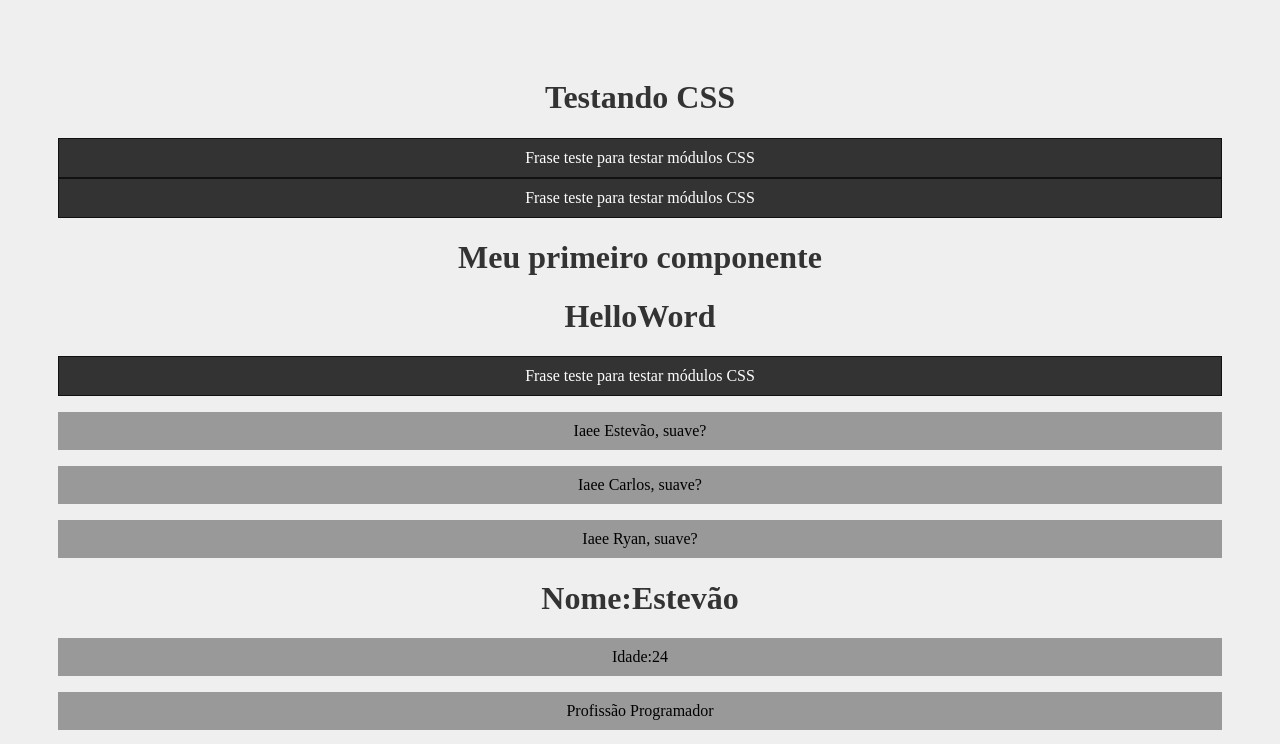
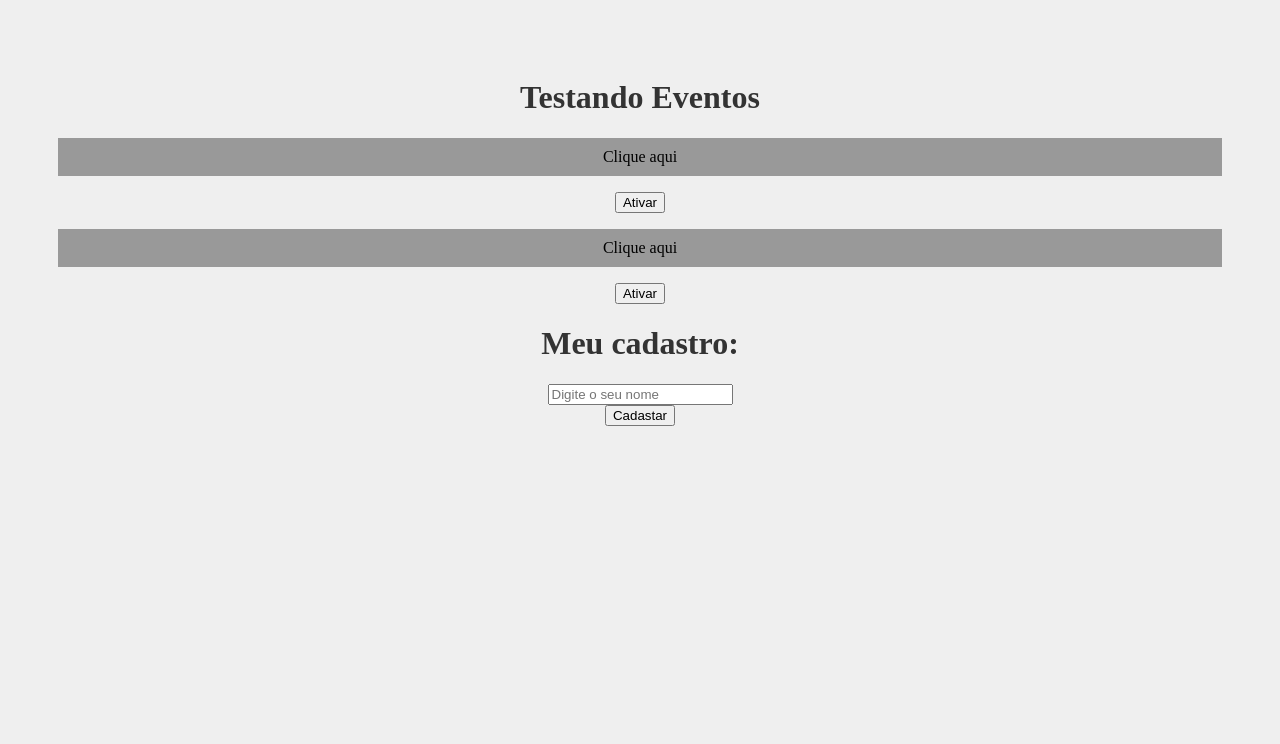
Before and after one commit to estevaosilva7/Learning-ReactJS-2023, a React (Create React App) app in the folder meu-projeto/: page / in a window 1280 px wide. Shown: the top 744 px of the page. Built offline with nearby package versions, Linux system fonts and the light colour scheme.

Commit message:
Eventos no React (onClick, onChange e onSubmit

```diff
--- a/meu-projeto/src/App.js
+++ b/meu-projeto/src/App.js
@@ -1,32 +1,16 @@
 import './App.css';
-import HelloWord from './components/HelloWord';
-import SayMyName from './components/SayMyName';
-import Pessoa from './components/Pessoa';
-import Frase from './components/Frase';
-import List from './components/List';
-
+import Eventos from './components/Evento';
+import Form from './components/Form';
 function App() {
 
-  const nome = "Ryan"
+
 
   return (
     <div className="App">
-      <h1> Testando CSS</h1>
-      <Frase />
-      <Frase />
-      < HelloWord/>
-      <SayMyName nome="Estevão"/>
-      <SayMyName nome="Carlos"/>
-      <SayMyName nome={nome}/>
-
-      <Pessoa
-      nome = "Estevão"
-      idade = "24"
-      profissao = "Programador"
-      imagem ="https://via.placeholder.com/150"
-      />
-
-      <List/>
+      <h1> Testando Eventos</h1>
+      <Eventos numero ="1"/>
+      <Eventos numero ="2"/>
+      <Form/>
     </div>
   );
 }
--- /dev/null
+++ b/meu-projeto/src/components/Evento.js
@@ -0,0 +1,16 @@
+function Evento({numero}) {
+
+    function meuEvento() {
+        console.log(`Opa, ativou! ${numero}`)
+    }
+
+    return (
+        <div>
+            <p> Clique aqui</p>
+            <button onClick={meuEvento}> Ativar</button>
+        </div>
+
+    )
+}
+
+export default Evento
--- /dev/null
+++ b/meu-projeto/src/components/Form.js
@@ -0,0 +1,23 @@
+function Form() {
+
+    function cadastrarUsuario(e) {
+        e.preventDefault()
+        console.log("Cadastrou usúario")
+    }
+
+    return(
+        <div>
+            <h1> Meu cadastro: </h1>
+            <form onSubmit={cadastrarUsuario}>
+                <div>
+                    <input type="text" placeholder="Digite o seu nome"/>
+                </div>
+                <div>
+                    <input type="submit" value="Cadastar"/>
+                </div>
+            </form>
+        </div>
+    )
+}
+
+export default Form
```
